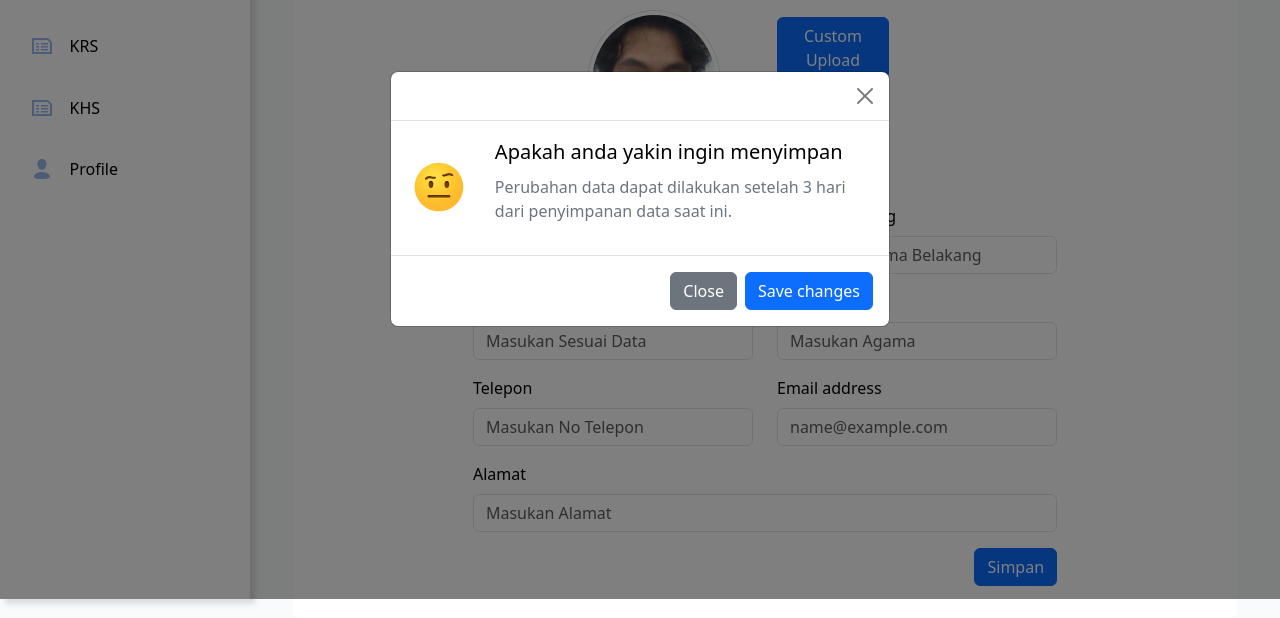
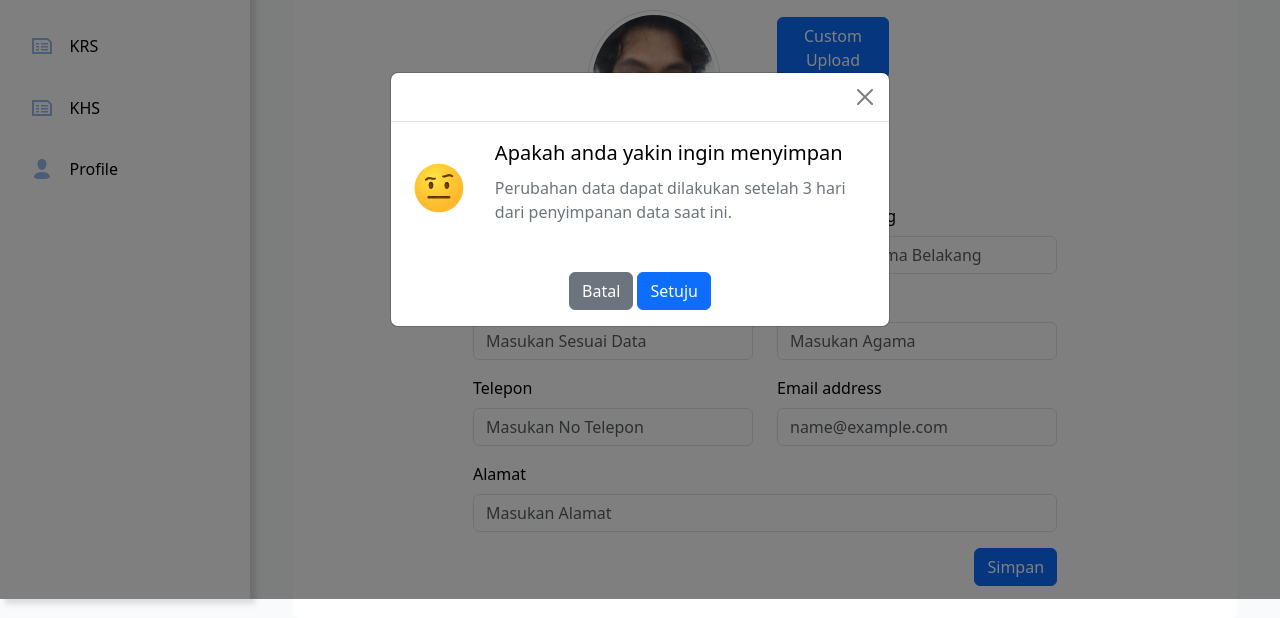
Before and after one commit to IJU666/Tugas-Besar-Web-Desain, a plain HTML site: page profile.html in a window 1280 px wide. Both pictures are taken after a click on the button "Simpan". Shown: the part 201-819 px from the top of the page. Drawn offline with Linux system fonts and the light colour scheme; a script that the page names is missing.

Commit message:
update modal - ahnaf

```diff
--- a/profile.html
+++ b/profile.html
@@ -251,9 +251,9 @@
                             </div>
                           </div>
                         </div>
-                        <div class="modal-footer">
-                          <button type="button" class="btn btn-secondary" data-bs-dismiss="modal">Close</button>
-                          <button type="button" class="btn btn-primary">Save changes</button>
+                        <div class="modal-body mx-auto justify-content-center">
+                          <button type="button btn-lg" class="btn btn-secondary" data-bs-dismiss="modal">Batal</button>
+                          <button type="button btn-lg" class="btn btn-primary">Setuju</button>
                         </div>
                       </div>
                     </div>
```
